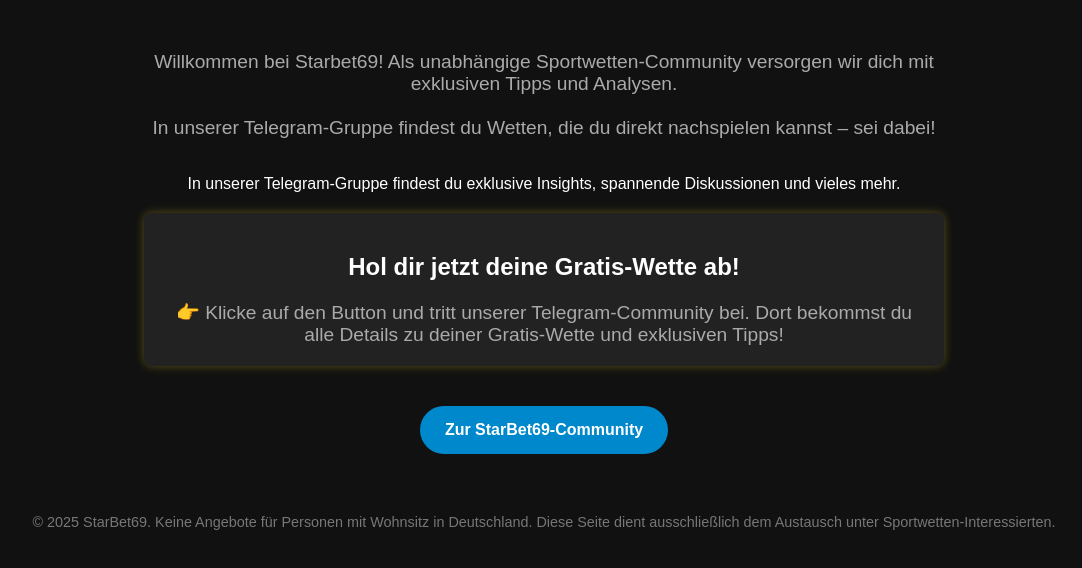
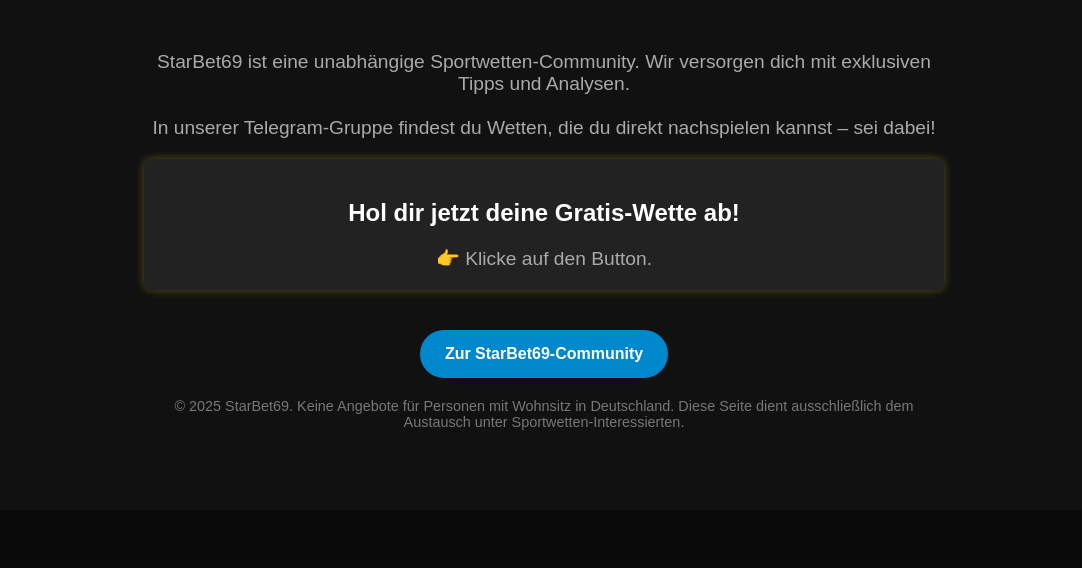
Before and after one commit to StarBet69/StarBet69, a plain HTML site: page index.html in a window 1280 px wide. Shown: the part 268-836 px from the top of the page, without its empty margins (96-1178 px from the left). After the commit the page ends 800 px from the top, so only its background shows below. Drawn offline with Linux system fonts and the light colour scheme.

Commit message:
Update index.html
Signed-off-by: StarBet69 <Robertschneider069@web.de>

```diff
--- a/index.html
+++ b/index.html
@@ -69,20 +69,18 @@
   <section>
     <p>
 <p>
-  Willkommen bei Starbet69! Als unabhängige Sportwetten-Community versorgen wir dich mit exklusiven Tipps und Analysen.<br><br>
+  StarBet69 ist eine unabhängige Sportwetten-Community. Wir versorgen dich mit exklusiven Tipps und Analysen.
+  <br /><br />
   In unserer Telegram-Gruppe findest du Wetten, die du direkt nachspielen kannst – sei dabei!
 </p>
-      <br /><br />
-      In unserer Telegram-Gruppe findest du exklusive Insights, spannende Diskussionen und vieles mehr.
-    </p>
 
-    <div class="box">
-      <h2>Hol dir jetzt deine Gratis-Wette ab!</h2>
-      <p>👉 Klicke auf den Button und tritt unserer Telegram-Community bei. Dort bekommst du alle Details zu deiner Gratis-Wette und exklusiven Tipps!</p>
-    </div>
+<div class="box">
+  <h2>Hol dir jetzt deine Gratis-Wette ab!</h2>
+  <p>👉 Klicke auf den Button.</p>
+</div>
 
-    <a href="https://t.me/+bVF_nE6cxnYxMDYy" class="btn" style="background: #08c; color: #fff;">Zur StarBet69-Community</a>
-  </section>
+<a href="https://t.me/+bVF_nE6cxnYxMDYy" class="btn" style="background: #08c; color: #fff;">Zur StarBet69-Community</a>
+
   <footer>
     &copy; 2025 StarBet69. Keine Angebote für Personen mit Wohnsitz in Deutschland.
     Diese Seite dient ausschließlich dem Austausch unter Sportwetten-Interessierten.
```
